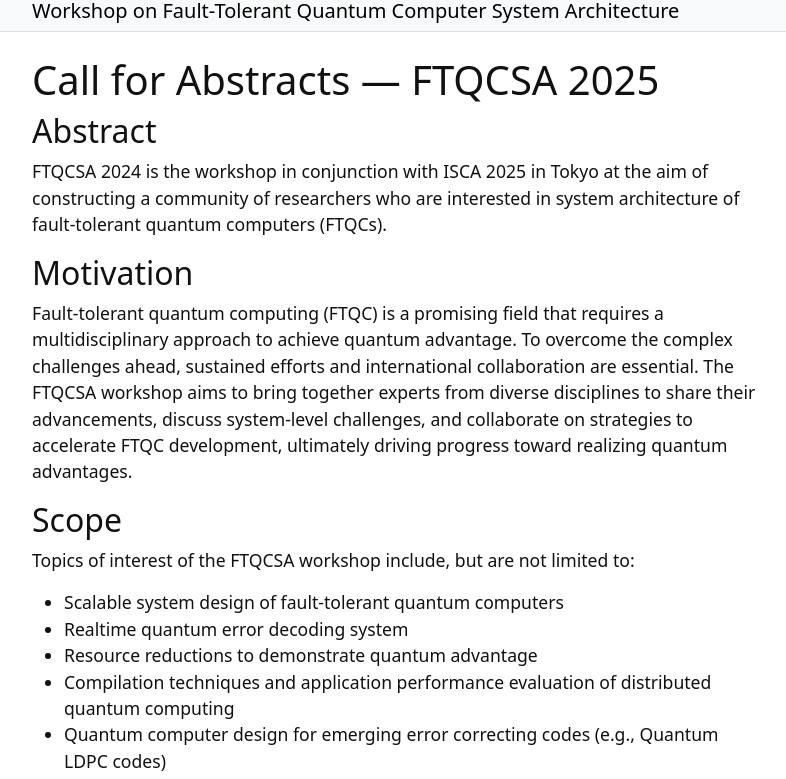
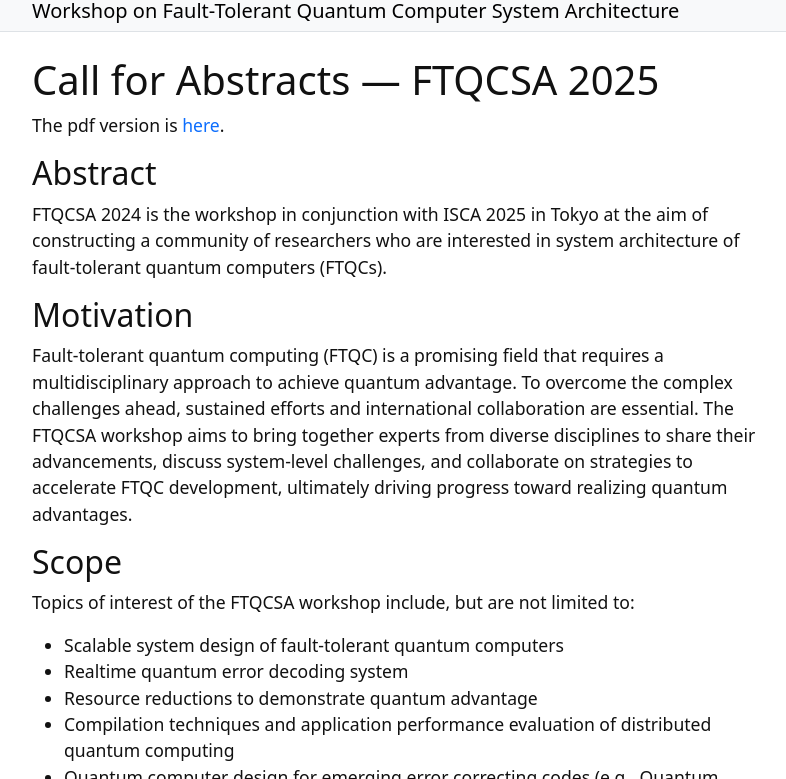
Before and after one commit to ftqcsa/ftqcsa.github.io, a Jekyll site: the page built from content/2-callforabstract-draft.md, in a window 1280 px wide and 900 px high, cut to the strip 121-900 px from the top of the window. Shown: the whole strip, without its empty margins (245-1031 px from the left). Built offline with Jekyll 4.4.1, drawn with Linux system fonts in a browser that asks for light colours.

Commit message:
Update 2-callforabstract-draft.md

```diff
--- a/content/2-callforabstract-draft.md
+++ b/content/2-callforabstract-draft.md
@@ -6,6 +6,8 @@
 ---
 
 # Call for Abstracts &mdash; FTQCSA 2025
+
+The pdf version is [here](/assets/pdf/FTQCSA2025-CFA.pdf).
 
 ## Abstract
 FTQCSA 2024 is the workshop in conjunction with ISCA 2025 in Tokyo at the aim of constructing a community of researchers who are interested in system architecture of fault-tolerant quantum computers (FTQCs).
```
